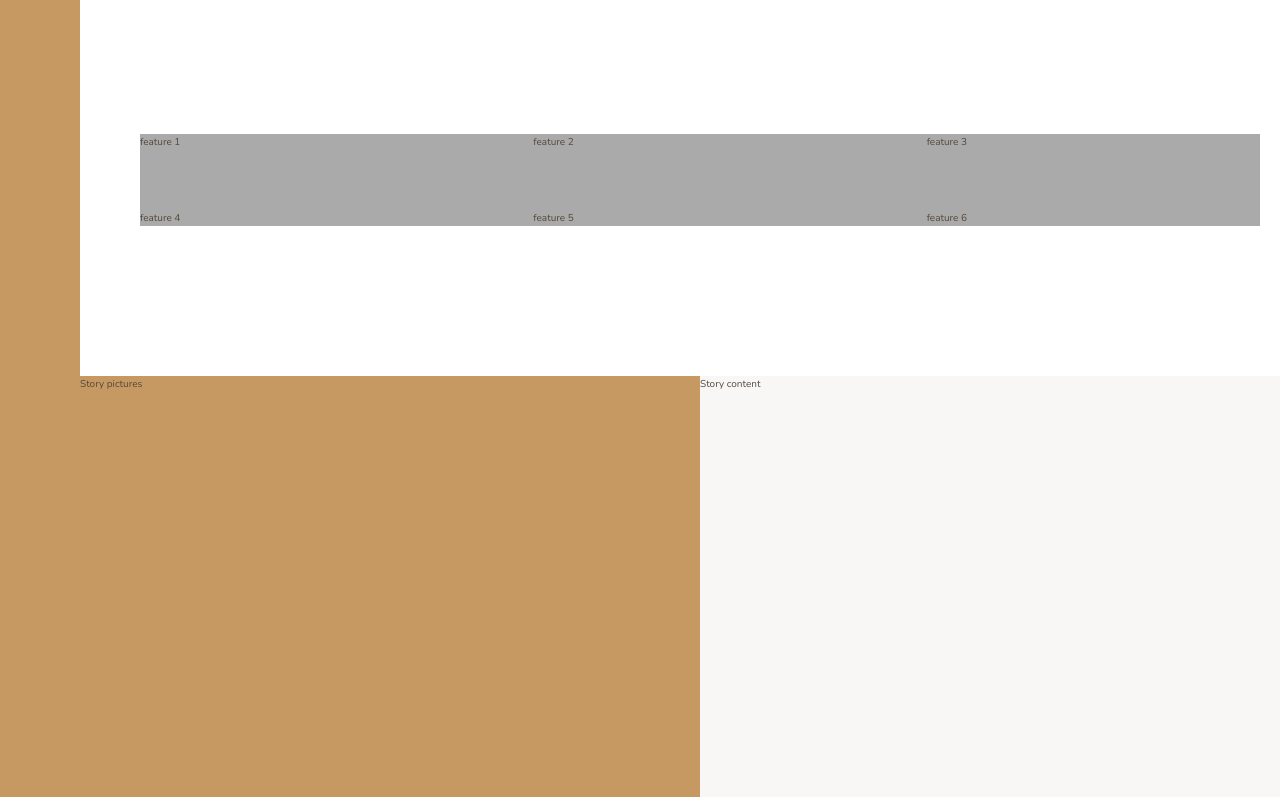
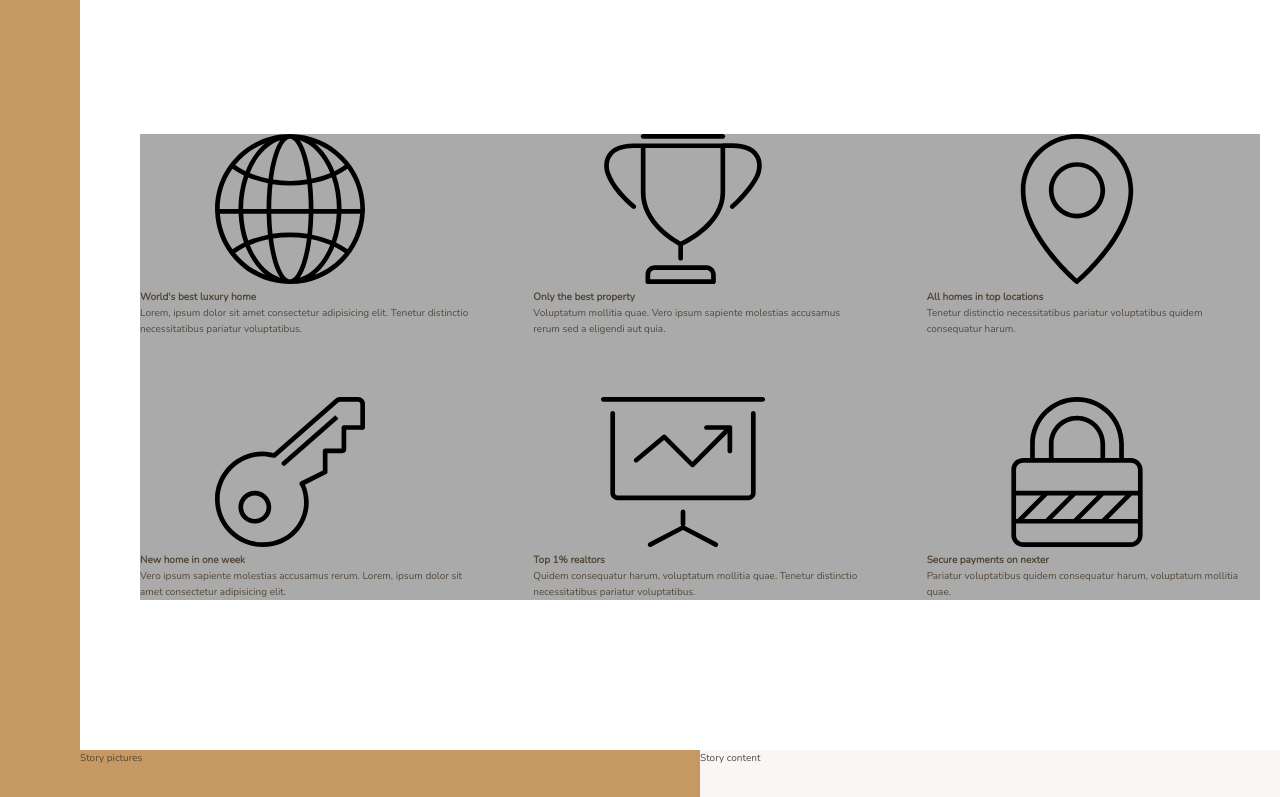
Before and after one commit to ItsThankK/nexter-project, a website: page index.html in a window 1280 px wide. Shown: the part 656-1453 px from the top of the page. Drawn offline with nearby package versions, Linux system fonts and the light colour scheme.

Commit message:
markup features content

```diff
--- a/index.html
+++ b/index.html
@@ -19,12 +19,66 @@
     <header class="header">Header</header>
     <div class="realtors">Top 3 realtors</div>
     <section class="features">
-      <div class="feature">feature 1</div>
-      <div class="feature">feature 2</div>
-      <div class="feature">feature 3</div>
-      <div class="feature">feature 4</div>
-      <div class="feature">feature 5</div>
-      <div class="feature">feature 6</div>
+      <div class="feature">
+        <svg class="feature__icon">
+          <use xlink:href="img/sprite.svg#icon-global"></use>
+        </svg>
+        <h4 class="heading-4">World's best luxury home</h4>
+        <p class="feature__text">
+          Lorem, ipsum dolor sit amet consectetur adipisicing elit. Tenetur
+          distinctio necessitatibus pariatur voluptatibus.
+        </p>
+      </div>
+      <div class="feature">
+        <svg class="feature__icon">
+          <use xlink:href="img/sprite.svg#icon-trophy"></use>
+        </svg>
+        <h4 class="heading-4">Only the best property</h4>
+        <p class="feature__text">
+          Voluptatum mollitia quae. Vero ipsum sapiente molestias accusamus
+          rerum sed a eligendi aut quia.
+        </p>
+      </div>
+      <div class="feature">
+        <svg class="feature__icon">
+          <use xlink:href="img/sprite.svg#icon-map-pin"></use>
+        </svg>
+        <h4 class="heading-4">All homes in top locations</h4>
+        <p class="feature__text">
+          Tenetur distinctio necessitatibus pariatur voluptatibus quidem
+          consequatur harum.
+        </p>
+      </div>
+      <div class="feature">
+        <svg class="feature__icon">
+          <use xlink:href="img/sprite.svg#icon-key"></use>
+        </svg>
+        <h4 class="heading-4">New home in one week</h4>
+        <p class="feature__text">
+          Vero ipsum sapiente molestias accusamus rerum. Lorem, ipsum dolor sit
+          amet consectetur adipisicing elit.
+        </p>
+      </div>
+      <div class="feature">
+        <svg class="feature__icon">
+          <use xlink:href="img/sprite.svg#icon-presentation"></use>
+        </svg>
+        <h4 class="heading-4">Top 1% realtors</h4>
+        <p class="feature__text">
+          Quidem consequatur harum, voluptatum mollitia quae. Tenetur distinctio
+          necessitatibus pariatur voluptatibus.
+        </p>
+      </div>
+      <div class="feature">
+        <svg class="feature__icon">
+          <use xlink:href="img/sprite.svg#icon-lock"></use>
+        </svg>
+        <h4 class="heading-4">Secure payments on nexter</h4>
+        <p class="feature__text">
+          Pariatur voluptatibus quidem consequatur harum, voluptatum mollitia
+          quae.
+        </p>
+      </div>
     </section>
     <div class="story__pictures">Story pictures</div>
     <div class="story__content">Story content</div>
```
